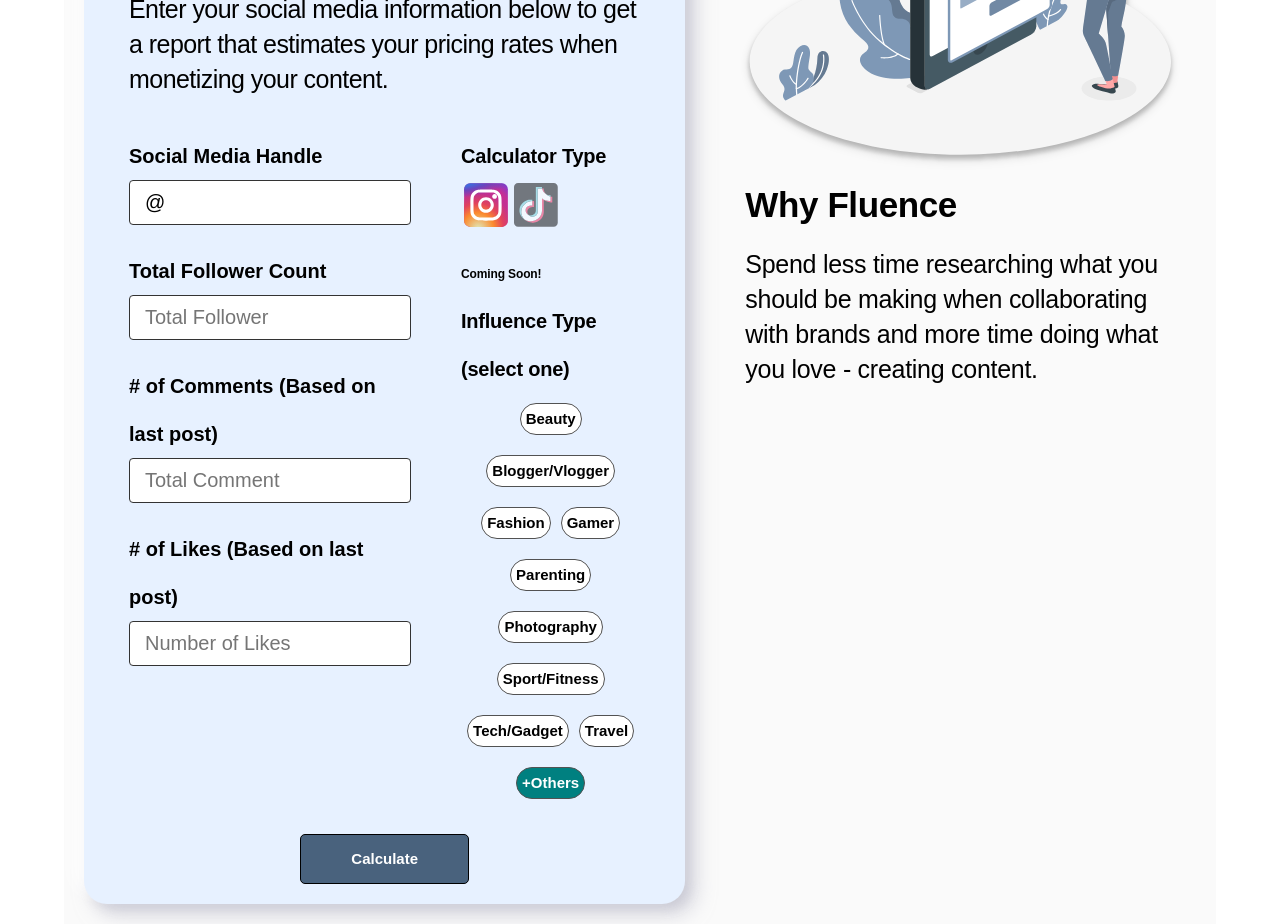
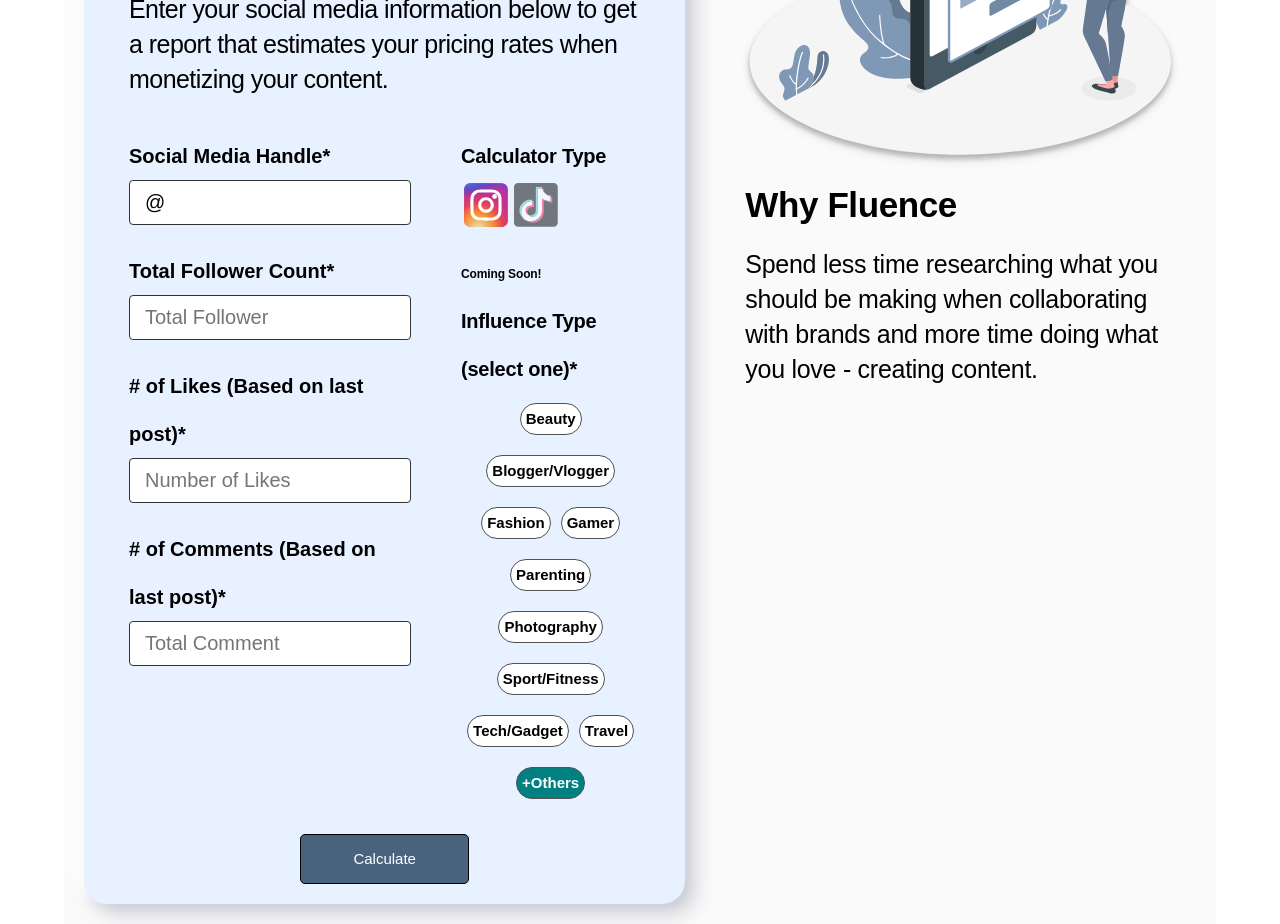
Before and after one commit to Co-Lab-You-Belong-in-Tech/fluence, a React (Create React App) app: page /calculator in a window 1280 px wide. Shown: the part 420-1344 px from the top of the page. Built offline with nearby package versions, Linux system fonts and the light colour scheme.

Commit message:
validation complete, need a bit more css

```diff
--- a/src/components/Calculator/Calculator.css
+++ b/src/components/Calculator/Calculator.css
@@ -217,7 +217,7 @@
     color: #FFFFFF;
 }
 
-.analyze-btn {
+.submit-btn {
     color: white;
     line-height: 3.8rem;
     margin:auto;
--- a/src/components/Calculator/Calculator.js
+++ b/src/components/Calculator/Calculator.js
@@ -52,10 +52,10 @@ class Calculator extends Component {
             userHandleError = 'Require Field!'
         } else if (this.state.totalFollowerCount < 1) {
             totalFollowerCountError = 'Require Field!'
+        } else if (this.state.totalLikeOnPost < 1) {
+            totalLikeOnPostError = 'Require Field!'
         } else if (this.state.totalCommentOnPost < 1) {
             totalCommentOnPostError = 'Require Field!'
-        } else if (this.state.totalLikeOnPost < 1) {
-            totalLikeOnPostError = 'Require Field!'
         };
 
 
@@ -65,11 +65,11 @@ class Calculator extends Component {
         } else if (totalFollowerCountError) {
             this.setState({totalFollowerCountError})
             return false
+        } else if (totalLikeOnPostError) {
+            this.setState({totalLikeOnPostError})
+            return false
         } else if (totalCommentOnPostError) {
             this.setState({totalCommentOnPostError})
-            return false
-        } else if (totalLikeOnPostError) {
-            this.setState({totalLikeOnPostError})
             return false
         };
 
@@ -83,12 +83,6 @@ class Calculator extends Component {
             console.log()
         }
     }
-
-    // handleSubmitValidation() {
-    //     if (this.state.handle == '' || this.state.totalFollowerCount < 1 || this.state.totalLikeOnPost < 1 || this.state.totalFollowerCount < 1 || this.state.influencerType == "") {
-    //         alert("Some fields are empty")
-    //     }
-    // }
 
     handleInfluencerTypeSelection = (type) => {
         this.setState({influencerType: type.type});
@@ -105,7 +99,7 @@ class Calculator extends Component {
                         <div className="calc-form-wrapper">
                             <form onSubmit={this.handleSubmit}>
                                 <label>
-                                    Social Media Handle
+                                    Social Media Handle*
                                     <input
                                         name="handle"
                                         type="text" required
@@ -117,10 +111,10 @@ class Calculator extends Component {
                                 </label>
 
                                 <label>
-                                    Total Follower Count
+                                    Total Follower Count*
                                     <input
                                         name="totalFollowerCount"
-                                        type="number"
+                                        type="number" required
                                         placeholder="Total Follower"
                                         value={this.state.totalFollowerCount == 0 ? "" : this.state.totalFollowerCount}
                                         onChange={this.handleInputChange}
@@ -129,10 +123,22 @@ class Calculator extends Component {
                                 </label>
 
                                 <label>
-                                    # of Comments (Based on last post)
+                                    # of Likes (Based on last post)*
+                                    <input
+                                        name="totalLikeOnPost"
+                                        type="number" required
+                                        placeholder="Number of Likes"
+                                        value={this.state.totalLikeOnPost == 0 ? "" : this.state.totalLikeOnPost}
+                                        onChange={this.handleInputChange}
+                                    />
+                                    <div className="warning-label">{this.state.totalLikeOnPostError}</div>
+                                </label>
+
+                                <label>
+                                    # of Comments (Based on last post)*
                                     <input
                                         name="totalCommentOnPost"
-                                        type="number"
+                                        type="number" required
                                         placeholder="Total Comment"
                                         value={this.state.totalCommentOnPost == 0 ? "" : this.state.totalCommentOnPost}
                                         onChange={this.handleInputChange}
@@ -140,17 +146,6 @@ class Calculator extends Component {
                                     <div className="warning-label">{this.state.totalCommentOnPostError}</div>
                                 </label>
 
-                                <label>
-                                    # of Likes (Based on last post)
-                                    <input
-                                        name="totalLikeOnPost"
-                                        type="number"
-                                        placeholder="Number of Likes"
-                                        value={this.state.totalLikeOnPost == 0 ? "" : this.state.totalLikeOnPost}
-                                        onChange={this.handleInputChange}
-                                    />
-                                    <div className="warning-label">{this.state.totalLikeOnPostError}</div>
-                                </label>
                             </form>
                         </div>
                         <div className="calc-type-wrapper">
@@ -165,7 +160,7 @@ class Calculator extends Component {
                                 </div>
                             </div>
                             <div className="influencer-type">
-                                <h3>Influence Type (select one)</h3>
+                                <h3>Influence Type (select one)*</h3>
                                 <div className="type-list-wrapper">
                                     {influenceTypeList.map((type) => (
                                         <p
@@ -180,12 +175,17 @@ class Calculator extends Component {
                             </div>
                         </div>
                     </div>
-                    <Link
-                    // onClick={this.handleSubmit}
-                    // type="submit"
-                    className="analyze-btn"
-                    to={{pathname: '/results', state: {handle: this.state.handle, totalFollowerCount: this.state.totalFollowerCount, totalLikeOnPost: this.state.totalLikeOnPost, totalCommentOnPost: this.state.totalCommentOnPost, influenceType: this.state.influencerType}}} >Calculate</Link>
+
+                    {this.state.handle && this.state.totalFollowerCount && this.state.totalCommentOnPost && this.state.totalLikeOnPost ? <Link
+                        // onClick={this.handleSubmit}
+                        type="submit"
+                        className="submit-btn"
+                        to={{pathname: '/results', state: {handle: this.state.handle, totalFollowerCount: this.state.totalFollowerCount, totalLikeOnPost: this.state.totalLikeOnPost, totalCommentOnPost: this.state.totalCommentOnPost, influenceType: this.state.influencerType}}} >Calculate
+                    </Link> : <button type="submit" onClick={this.handleSubmit} className="submit-btn">Calculate</button>}
+
+
                 </div>
+
                 <div className="calc-left-wrapper">
                     <img className="social-img" src={social} alt="social" />
                     <h2>Why Fluence</h2>
```
